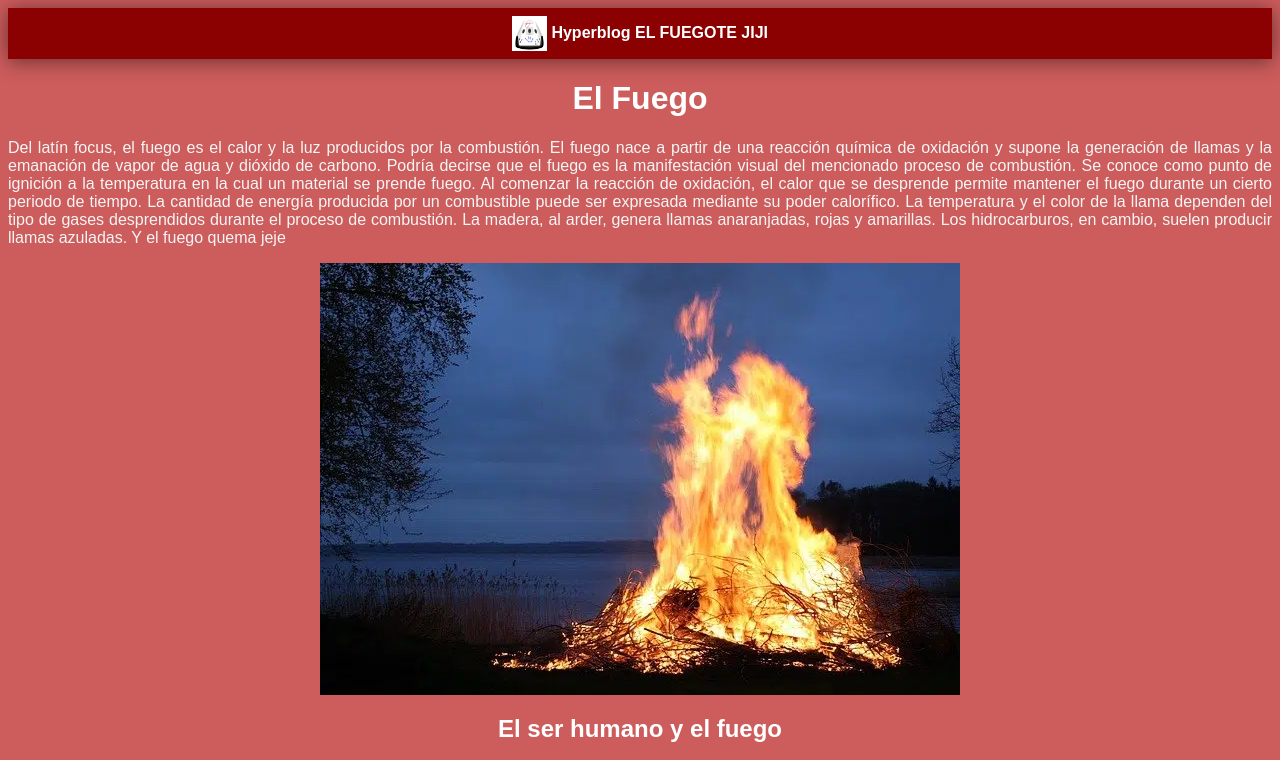
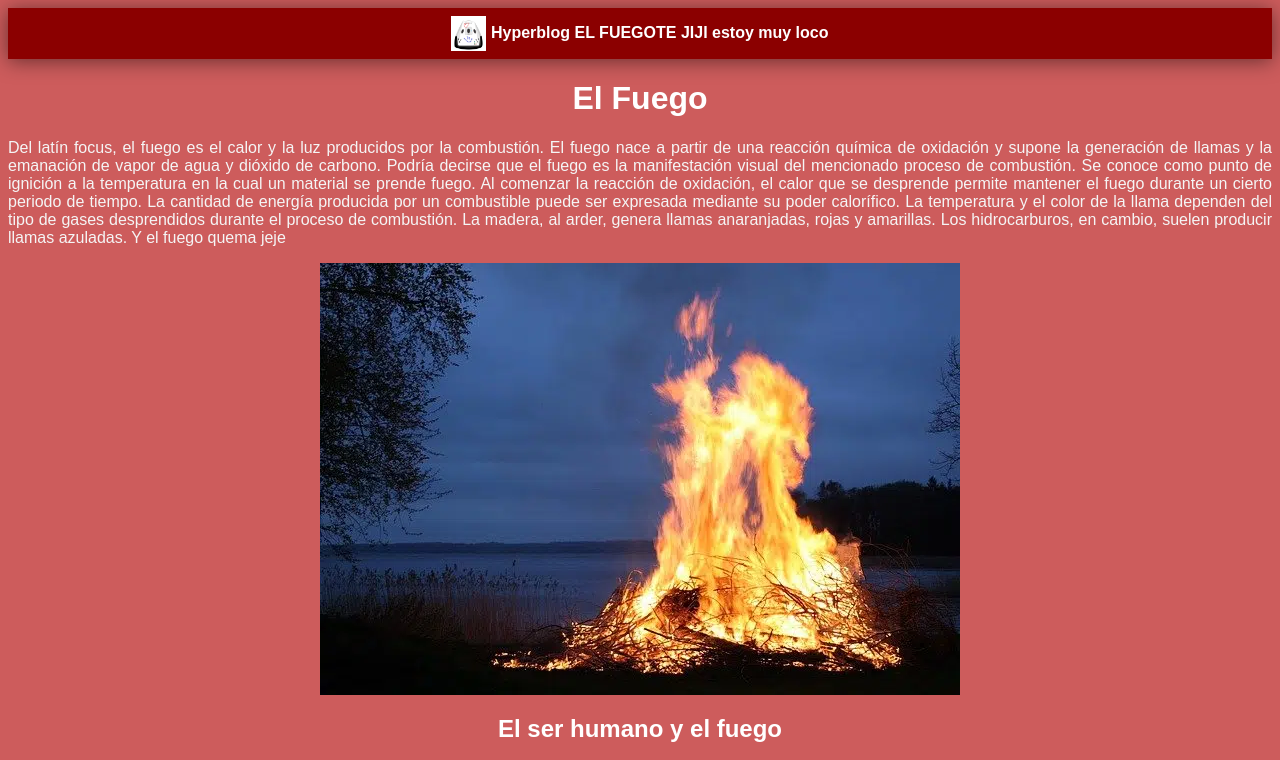
Before and after one commit to JuanDVP0303/Aprendizaje, a plain HTML site: page index.html in a window 1280 px wide. Shown: the top 760 px of the page. Drawn offline with Linux system fonts and the light colour scheme; files whose address does not match are found by name.

Commit message:
estoy locote

```diff
--- a/index.html
+++ b/index.html
@@ -13,7 +13,7 @@
 	<div id="cabecera">
 <img id="logo" src="imagenes/dragon.png" />
 Hyperblog
-	<span id="tagline">EL FUEGOTE JIJI</span>
+	<span id="tagline">EL FUEGOTE JIJI estoy muy loco</span>
 
 
 	</div>
```
